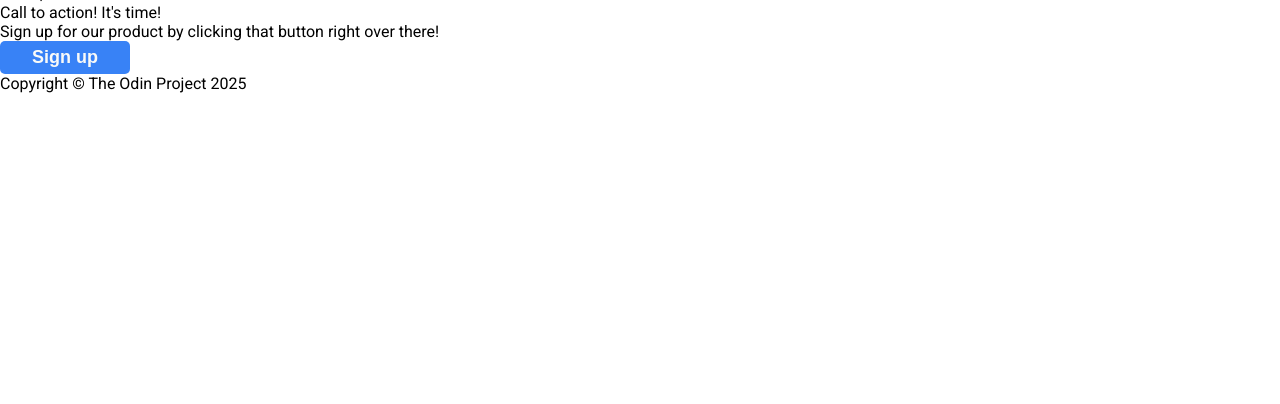
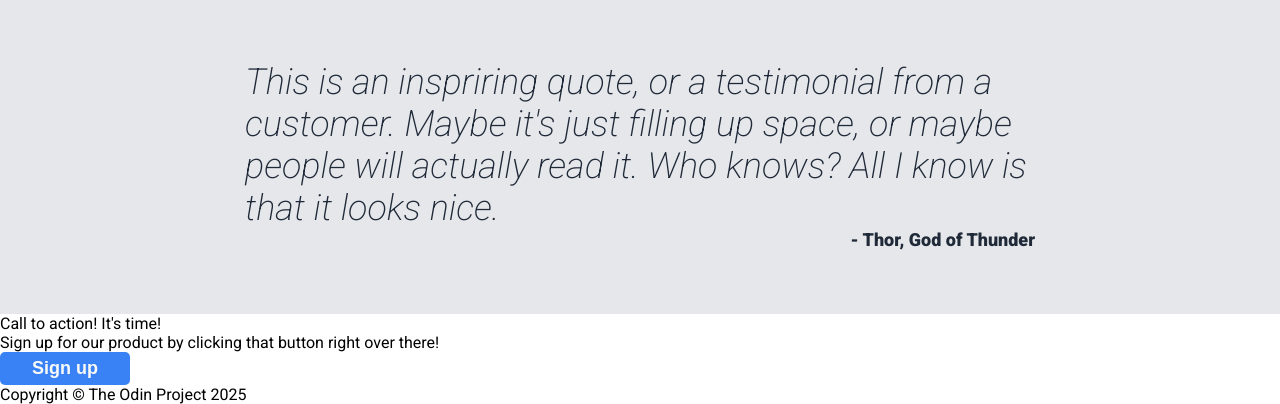
Before and after one commit to ozzieandthestraw/odinproject-landing-page, a plain HTML site: page index.html in a window 1280 px wide. Shown: the part 838-1242 px from the top of the page. Before the commit the page ends 931 px from the top, so only its background shows below. Drawn offline with Linux system fonts and the light colour scheme.

Commit message:
more fonts and quotebox

```diff
--- a/index.html
+++ b/index.html
@@ -6,7 +6,9 @@
     <meta name="viewport" content="width=device-width, initial-scale=1.0">
     <title>PROJECT ONE</title>
     <link rel="stylesheet" href="./style.css">
-    <link href='https://fonts.googleapis.com/css?family=Roboto' rel='stylesheet'>
+    <link rel="preconnect" href="https://fonts.googleapis.com">
+    <link rel="preconnect" href="https://fonts.gstatic.com" crossorigin>
+    <link href="https://fonts.googleapis.com/css2?family=Roboto:ital,wght@0,100..900;1,100..900&display=swap" rel="stylesheet">
 </head>
 <body>
     <div class="header">
--- a/style.css
+++ b/style.css
@@ -81,7 +81,7 @@ button {
 .info {
     display: flex;
     flex-direction: column;
-    padding: 32px 164px;
+    padding: 32px 164px 64px 164px;
     text-align: center;
     gap: 32px;
     font-size: 36px;
@@ -91,7 +91,6 @@ button {
 
 .info-images {
     display: flex;
-    flex: 1;
     justify-content: space-evenly;
 }
 
@@ -99,8 +98,8 @@ button {
     width: 180px;
     display: flex;
     flex-direction: column;
-    font-weight: 1;
     color: grey;
+    font-weight: 400;
     font-size: 18px;
     gap: 8px;
 }
@@ -109,3 +108,24 @@ img {
     border: 4px solid #3882F6;
     border-radius: 15px;
 }
+
+.quotebox {
+    padding: 64px 245px;
+    background-color: #E5E7EB;
+    display: flex;
+    flex-direction: column;
+    color: #1F2937;
+    justify-content: flex-start;
+}
+
+.quote {
+    font-size: 36px;
+    font-style: italic;
+    font-weight: 200;
+}
+
+.author {
+    font-size: 18px;
+    font-weight: 900;
+    align-self: flex-end;
+}
```
